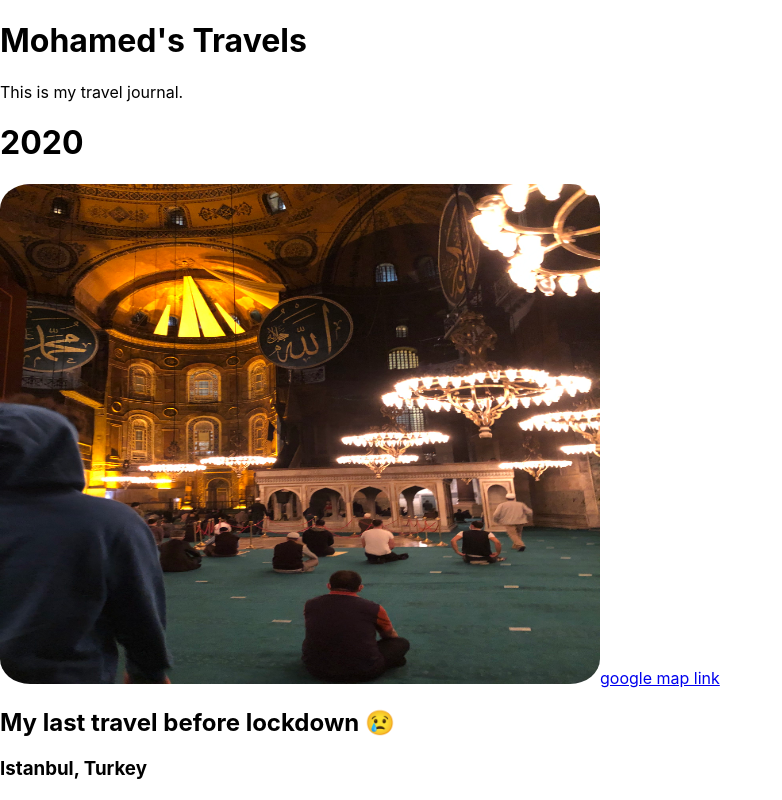
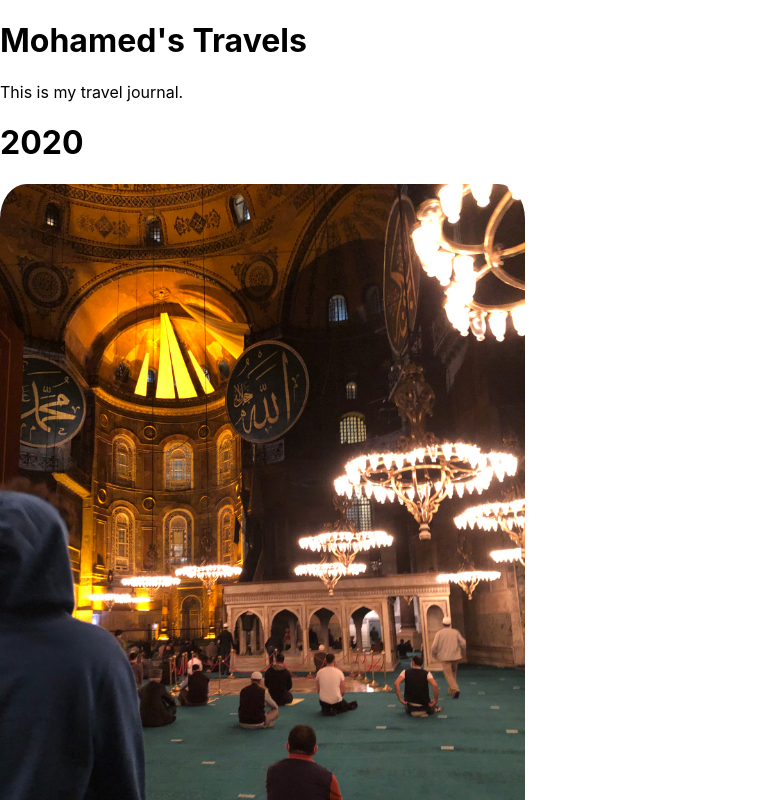
Before and after one commit to muridi1/my-app, a React (Create React App) app: page / in a window 1280 px wide. Shown: the top 800 px of the page, without its empty margins (0-782 px from the left). Built offline with nearby package versions, Linux system fonts and the light colour scheme.

Commit message:
changing aspect ratio of pictures

```diff
--- a/src/index.css
+++ b/src/index.css
@@ -13,8 +13,8 @@ code {
 }
 
 img {
-	width: 600px;
-	height: 500px;
+	/* width: 600px; */
+	height: 700px;
 	border-radius: 5%;
 }
 
```
